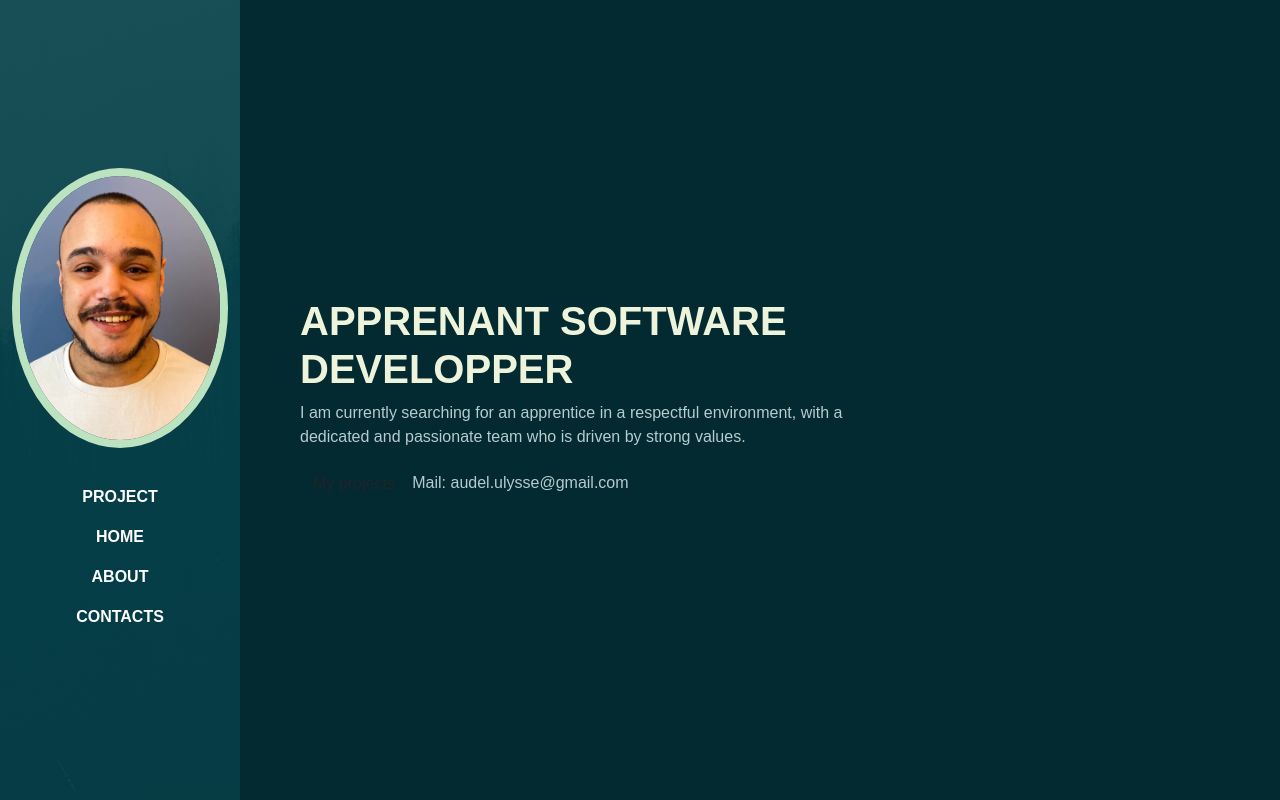
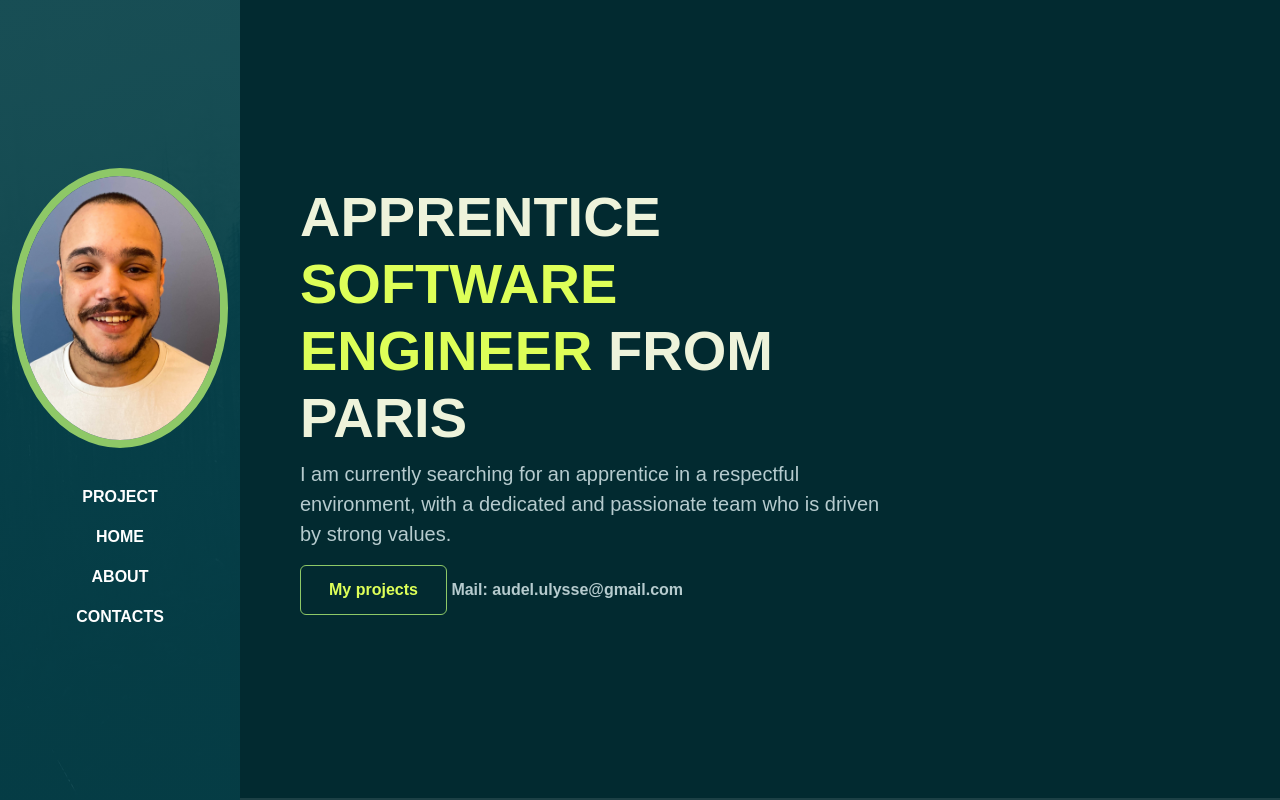
Before and after one commit to AUlysse/Portefolio, a plain HTML site: page Ulysse Audel/index.html in a window 1280 px wide. Drawn offline with nearby package versions, Linux system fonts and the light colour scheme; a web font is replaced by a local one.

Commit message:
style for both link and work button

```diff
--- a/Ulysse Audel/assets/css/style.css
+++ b/Ulysse Audel/assets/css/style.css
@@ -5,7 +5,7 @@
     --color-heading: #eef3db;
     --color-base: #033f47;
     --color-base2: #022a30;
-    --color-brand: #bce3bf;
+    --color-brand: #8ec867;
     --color-brand2: #deff58;
     --sidebar-width: 240px;
     --font-base: "Bai Jamjuree";
@@ -29,15 +29,22 @@ a {
     transition: all 0.4s ease;
 
 }
-a:hover {
-    color: var(--color-brand);
+
+a:hover
+{
+    color: var(--color-brand2);
 
 }
 
 img {
+
     width: 100%;
 
 }
+.text-brand {
+color: var(--color-brand2);
+}
+
 
 .full-height {
     min-height: 100vh;
@@ -45,13 +52,17 @@ img {
     display: flex;
     flex-direction:column;
     justify-content: center;
+    padding-top: 80px;
+    padding-bottom: 80px;
+    border-bottom: 2px solid rgba(255,255,255, 0.1)
+
 
 
 }
 
 /* NAVBAR*/
 .navbar {
-    background-color: var(--color-base);
+    background-color: var(--brand-color);
 }
 
 
@@ -85,4 +96,47 @@ img {
         #content-wrapper{
          padding-left: var(--sidebar-width);
         }
+
+
+
 }
+
+ /* BTN */
+ .btn {
+     padding: 12px 28px;
+     font-weight: 700;
+
+ }
+
+ .btn-brand {
+     background-color: var(--color-base2);
+     border-color: var(--color-brand);
+     color: var(--color-brand2);
+ }
+
+ .btn-brand:focus {
+     background-color: var(--color-base2);
+     color: var(--color-brand2);
+     border-color: var(--color-brand2);
+ }
+
+ .link-custom{
+
+    font-weight: 700;
+    position: relative;
+ }
+
+ .link-custom::after {
+    content:"";
+    width: 0%;
+    height: 2px;
+    background-color: var(--color-brand);
+    position: absolute;
+    left:0;
+    top: 110%;
+    transition: all 0.4s;
+ }
+
+ .link-custom:hover::after {
+    width: 100%
+ }
--- a/Ulysse Audel/index.html
+++ b/Ulysse Audel/index.html
@@ -59,8 +59,8 @@
           <div class="container">
              <div class="row">
                   <div class="col-lg-8">
-                        <h1>APPRENANT SOFTWARE DEVELOPPER</h1>
-                        <P> I am currently searching for an apprentice in a respectful environment, with a dedicated and passionate team who is driven by strong values. </P>
+                        <h1 class="display-4 fw-bold">APPRENTICE <span class="text-brand">SOFTWARE ENGINEER</span> FROM PARIS</h1>
+                        <P class="lead"> I am currently searching for an apprentice in a respectful environment, with a dedicated and passionate team who is driven by strong values. </P>
                         <a href="#work" class="btn btn-brand">My projects</a>
                         <a href="#" class="link-custom">Mail: audel.ulysse@gmail.com</a>
                   </div>
```
